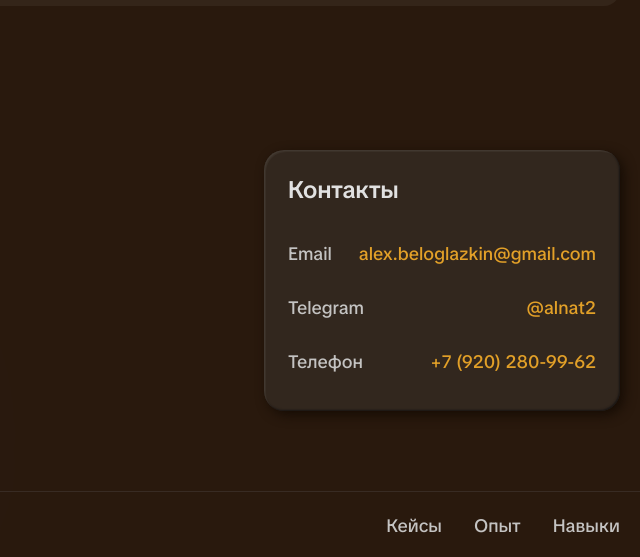
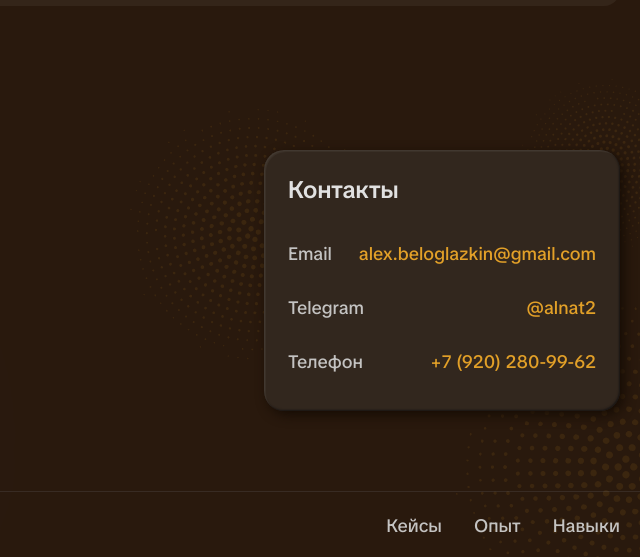
Before and after one commit to alnat2/nps, a website: page index.html in a window 1280 px wide. Shown: the part 3128-3685 px from the top of the page, 640-1280 px from the left. Drawn offline with Linux system fonts and the light colour scheme.

Commit message:
feat: add desktop footer texture

```diff
--- a/index.html
+++ b/index.html
@@ -288,6 +288,7 @@
     <!-- FOOTER / CONTACTS -->
     <footer class="contact-section section-padding">
         <img src="assets/images/contact-glowing.svg" alt="" class="contact-glowing" aria-hidden="true">
+        <img src="assets/images/texturegroup.svg" alt="" class="contact-texture" aria-hidden="true">
         <div class="contact-content">
             <div class="contact-left">
                 <h2>Открыт к предложениям</h2>
--- a/style.css
+++ b/style.css
@@ -546,6 +546,10 @@ main > section {
   content: ' — ';
 }
 
+.contact-texture {
+  display: none;
+}
+
 @media (min-width: 1280px) {
   .case-section {
     width: 100%;
@@ -1053,8 +1057,22 @@ main > section {
     pointer-events: none;
   }
 
+  .contact-texture {
+    position: absolute;
+    top: 0;
+    left: calc(50% - 720px + 840px);
+    z-index: 0;
+    display: block;
+    width: 600px;
+    height: 495px;
+    pointer-events: none;
+    max-width: none;
+    user-select: none;
+  }
+
   .contact-content {
     position: relative;
+    z-index: 1;
     width: 1440px;
     min-height: 421px;
     flex: 0 0 auto;
@@ -1149,6 +1167,7 @@ main > section {
 
   .footer-bottom {
     position: relative;
+    z-index: 1;
     width: 1440px;
     min-height: 68px;
     flex: 0 0 auto;
```
Also changed, not shown: assets/images/texturegroup.svg (added).
